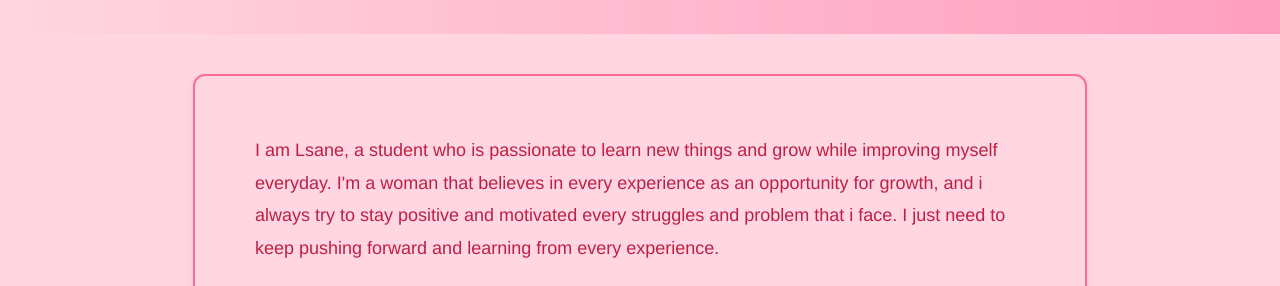
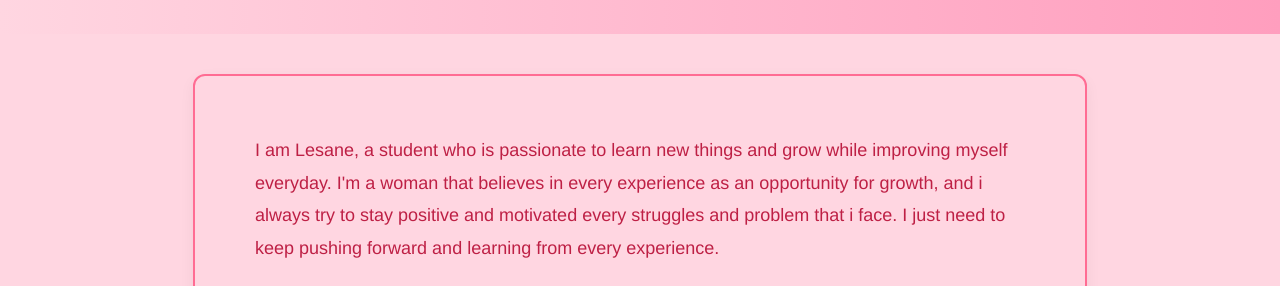
Before and after one commit to BalatLesaneAngel/About-myself, a plain HTML site: page index.html in a window 1280 px wide. Shown: the part 1140-1426 px from the top of the page. Drawn offline with Linux system fonts and the light colour scheme.

Commit message:
Update index.html

```diff
--- a/index.html
+++ b/index.html
@@ -23,7 +23,7 @@
 
     <main class="content">
         <section class="text-block">
-            <p>I am Lsane, a student who is passionate to learn new things and grow while improving myself everyday. I'm a woman that believes in every experience as an opportunity for growth, and i always try to stay positive and motivated every struggles and problem that i face. I just need to keep pushing forward and learning from every experience.</p>
+            <p>I am Lesane, a student who is passionate to learn new things and grow while improving myself everyday. I'm a woman that believes in every experience as an opportunity for growth, and i always try to stay positive and motivated every struggles and problem that i face. I just need to keep pushing forward and learning from every experience.</p>
 
             <p>I am someone who values education and works hard, I always try my very best to achieve my goals and improve myself, my skils and, my knowledge. In school, I enjoy subjects that challenge my thinking and allow me to be creative. I am also responsible and determined, which helps me complete tasks and overcome difficulties. I believe that discipline and consistency are important in achieving success.</p>
 
```
